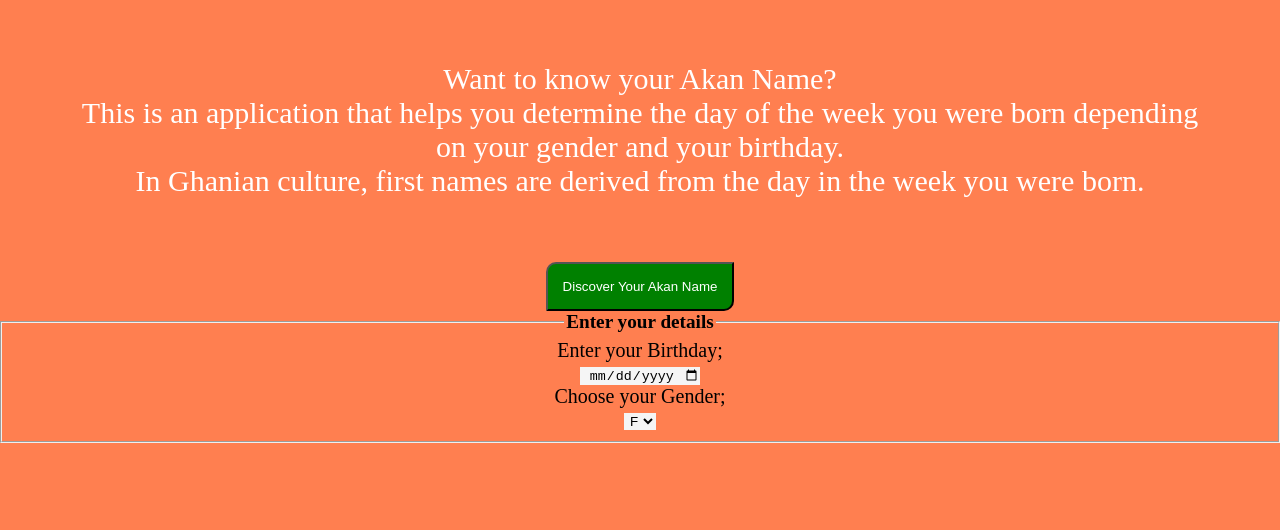
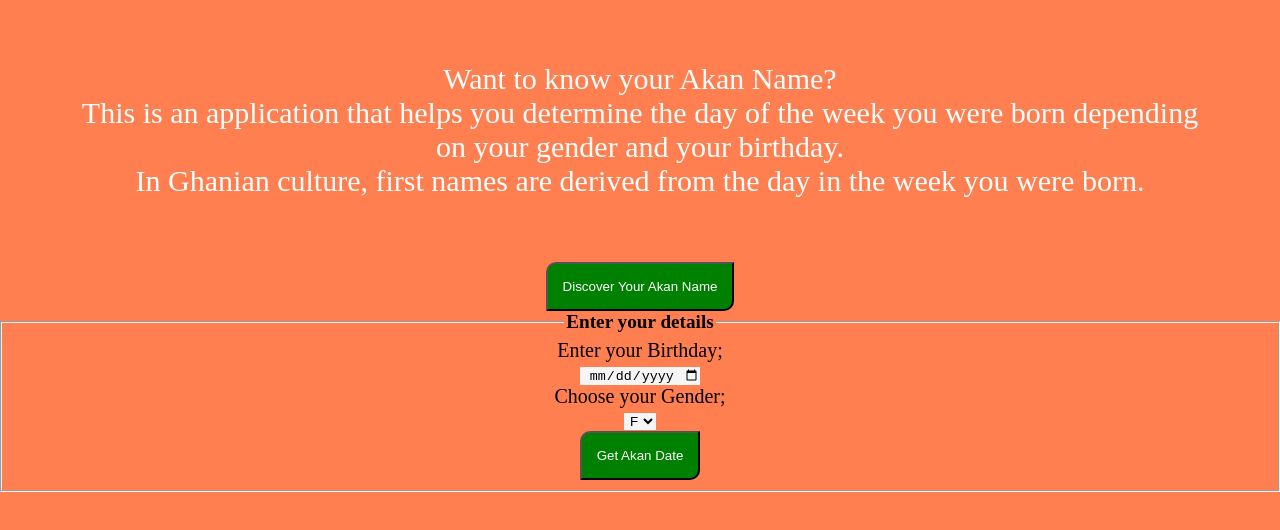
Before and after one commit to Williamsoditi/Ghanian-birthday-app, a plain HTML site: page index.html in a window 1280 px wide. Shown: the part 140-670 px from the top of the page. Drawn offline with Linux system fonts and the light colour scheme.

Commit message:
Chore : Added Get Akan Name button - This adds the button used to collect user outpue

```diff
--- a/index.html
+++ b/index.html
@@ -35,6 +35,7 @@
                     <option value="male">M</option>
                 </select>
             </label><br>
+            <button type="submit">Get Akan Date</button>
            </form>
        </fieldset>
     </div>
```
Also changed, not shown: assets/Bimage.jpg (added).
